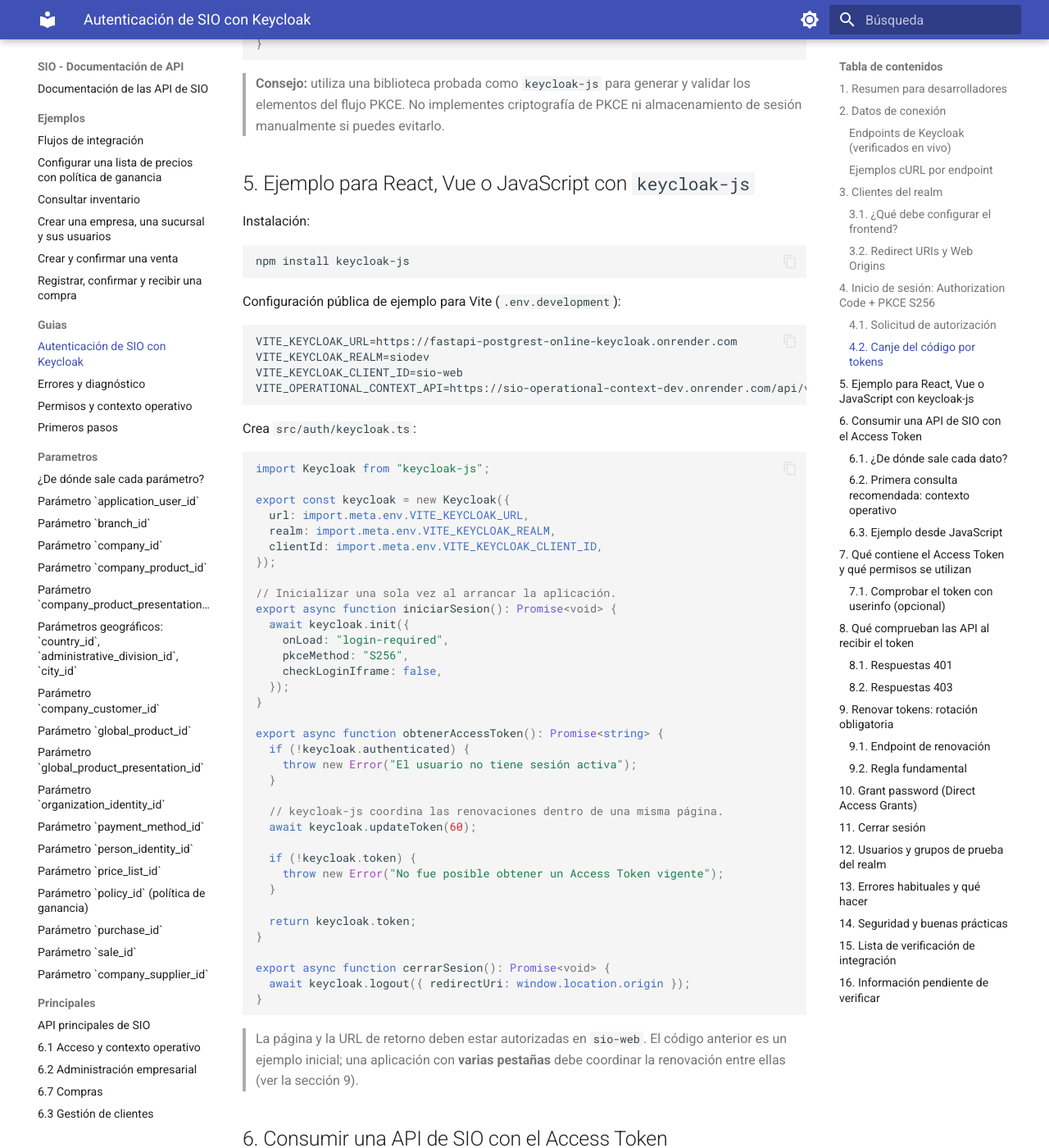
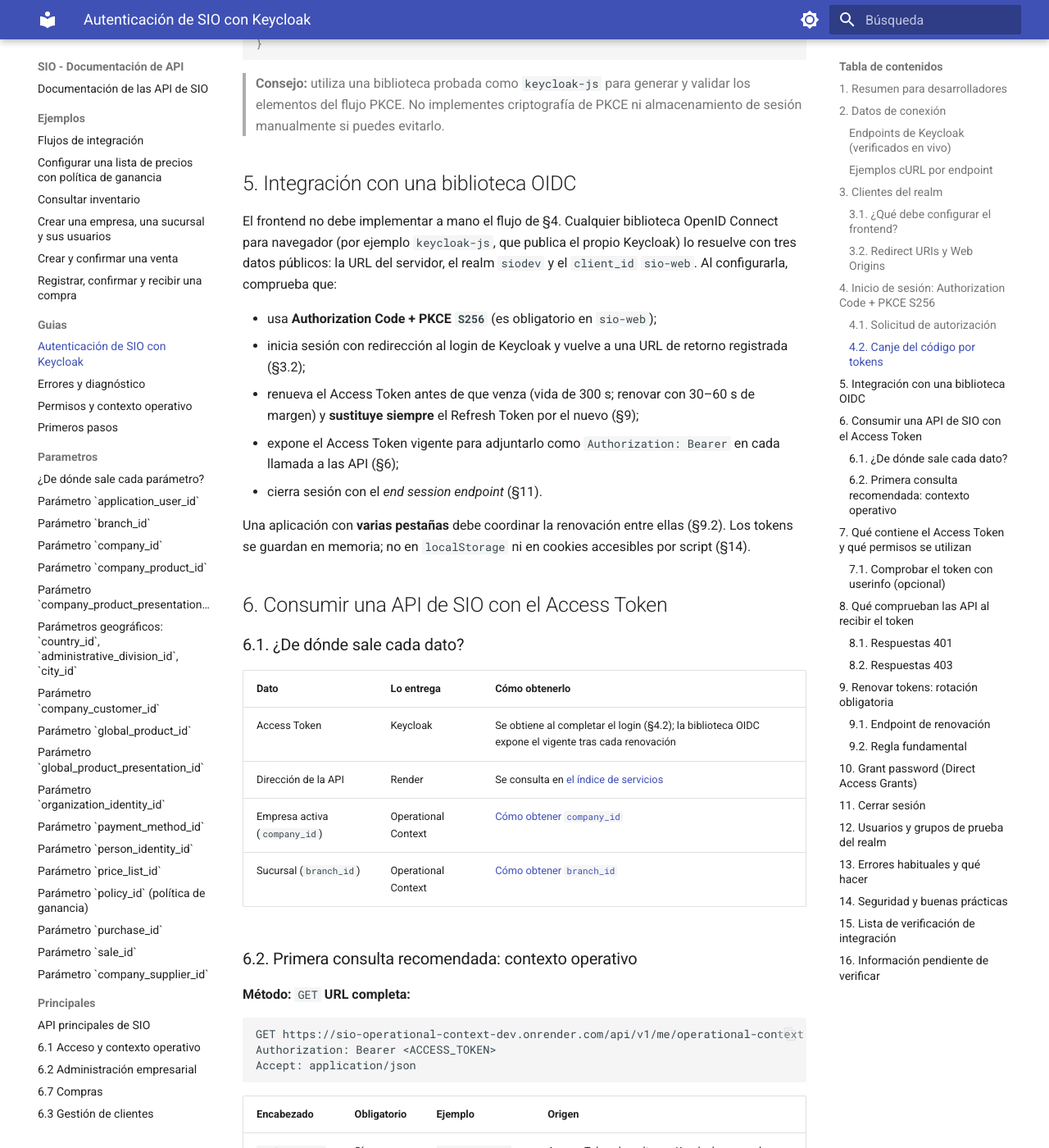
Before and after one commit to Pipicano25/sio-api-docs, an MkDocs documentation site: the page built from docs/guias/autenticacion.md, in a window 1280 px wide and 1400 px high, scrolled down 11121 px. Shown: the whole window at 82% size. Built offline with MkDocs 1.6.1 and Material for MkDocs 9.7.7, drawn with Linux system fonts in a browser that asks for light colours; some of the changed text lies outside the part shown.

Commit message:
docs: sincronizar documentación SIO

````diff
--- a/docs/guias/autenticacion.md
+++ b/docs/guias/autenticacion.md
@@ -299,64 +299,17 @@ No se envía `client_secret`: `sio-web` es público.
 
 > **Consejo:** utiliza una biblioteca probada como `keycloak-js` para generar y validar los elementos del flujo PKCE. No implementes criptografía de PKCE ni almacenamiento de sesión manualmente si puedes evitarlo.
 
-## 5. Ejemplo para React, Vue o JavaScript con `keycloak-js`
+## 5. Integración con una biblioteca OIDC
 
-Instalación:
+El frontend no debe implementar a mano el flujo de §4. Cualquier biblioteca OpenID Connect para navegador (por ejemplo `keycloak-js`, que publica el propio Keycloak) lo resuelve con tres datos públicos: la URL del servidor, el realm `siodev` y el `client_id` `sio-web`. Al configurarla, comprueba que:
 
-```bash
-npm install keycloak-js
-```
+- usa **Authorization Code + PKCE `S256`** (es obligatorio en `sio-web`);
+- inicia sesión con redirección al login de Keycloak y vuelve a una URL de retorno registrada (§3.2);
+- renueva el Access Token antes de que venza (vida de 300 s; renovar con 30–60 s de margen) y **sustituye siempre** el Refresh Token por el nuevo (§9);
+- expone el Access Token vigente para adjuntarlo como `Authorization: Bearer` en cada llamada a las API (§6);
+- cierra sesión con el *end session endpoint* (§11).
 
-Configuración pública de ejemplo para Vite (`.env.development`):
-
-```dotenv
-VITE_KEYCLOAK_URL=https://fastapi-postgrest-online-keycloak.onrender.com
-VITE_KEYCLOAK_REALM=siodev
-VITE_KEYCLOAK_CLIENT_ID=sio-web
-VITE_OPERATIONAL_CONTEXT_API=https://sio-operational-context-dev.onrender.com/api/v1
-```
-
-Crea `src/auth/keycloak.ts`:
-
-```ts
-import Keycloak from "keycloak-js";
-
-export const keycloak = new Keycloak({
-  url: import.meta.env.VITE_KEYCLOAK_URL,
-  realm: import.meta.env.VITE_KEYCLOAK_REALM,
-  clientId: import.meta.env.VITE_KEYCLOAK_CLIENT_ID,
-});
-
-// Inicializar una sola vez al arrancar la aplicación.
-export async function iniciarSesion(): Promise<void> {
-  await keycloak.init({
-    onLoad: "login-required",
-    pkceMethod: "S256",
-    checkLoginIframe: false,
-  });
-}
-
-export async function obtenerAccessToken(): Promise<string> {
-  if (!keycloak.authenticated) {
-    throw new Error("El usuario no tiene sesión activa");
-  }
-
-  // keycloak-js coordina las renovaciones dentro de una misma página.
-  await keycloak.updateToken(60);
-
-  if (!keycloak.token) {
-    throw new Error("No fue posible obtener un Access Token vigente");
-  }
-
-  return keycloak.token;
-}
-
-export async function cerrarSesion(): Promise<void> {
-  await keycloak.logout({ redirectUri: window.location.origin });
-}
-```
-
-> La página y la URL de retorno deben estar autorizadas en `sio-web`. El código anterior es un ejemplo inicial; una aplicación con **varias pestañas** debe coordinar la renovación entre ellas (ver la sección 9).
+Una aplicación con **varias pestañas** debe coordinar la renovación entre ellas (§9.2). Los tokens se guardan en memoria; no en `localStorage` ni en cookies accesibles por script (§14).
 
 ## 6. Consumir una API de SIO con el Access Token
 
@@ -364,7 +317,7 @@ export async function cerrarSesion(): Promise<void> {
 
 | Dato | Lo entrega | Cómo obtenerlo |
 |---|---|---|
-| Access Token | Keycloak | Se obtiene al completar el login; con `keycloak-js` se lee mediante `obtenerAccessToken()` |
+| Access Token | Keycloak | Se obtiene al completar el login (§4.2); la biblioteca OIDC expone el vigente tras cada renovación |
 | Dirección de la API | Render | Se consulta en [el índice de servicios](../index.md#api-por-microservicio) |
 | Empresa activa (`company_id`) | Operational Context | [Cómo obtener `company_id`](../parametros/company-id.md) |
 | Sucursal (`branch_id`) | Operational Context | [Cómo obtener `branch_id`](../parametros/branch-id.md) |
@@ -435,38 +388,6 @@ curl --request GET \
 | `memberships[].branches[].reason` | string \| null | Causa estable cuando `allowed` es `false` |
 
 Un usuario autenticado sin membresías recibe `memberships: []`. Esta respuesta permite elegir la empresa y la sucursal activas; el detalle completo está en la ficha de [Operational Context](../servicios/operational-context.md).
-
-### 6.3. Ejemplo desde JavaScript
-
-```ts
-import { obtenerAccessToken } from "./auth/keycloak";
-
-export async function consultarContextoOperativo() {
-  const token = await obtenerAccessToken();
-  const respuesta = await fetch(
-    "https://sio-operational-context-dev.onrender.com/api/v1/me/operational-context",
-    {
-      headers: {
-        Authorization: `Bearer ${token}`,
-        Accept: "application/json",
-      },
-    }
-  );
-
-  if (respuesta.status === 401) {
-    throw new Error("Sesión no válida o expirada; revisar renovación de token");
-  }
-  if (respuesta.status === 403) {
-    const traceId = respuesta.headers.get("X-Trace-Id");
-    throw new Error(`El usuario no tiene permiso para esta operación (trace_id: ${traceId})`);
-  }
-  if (!respuesta.ok) {
-    throw new Error(`Error consultando Operational Context: ${respuesta.status}`);
-  }
-
-  return respuesta.json();
-}
-```
 
 **Siguiente paso:** [obtener la empresa](../parametros/company-id.md), [obtener la sucursal](../parametros/branch-id.md) y consultar el [catálogo de servicios](../index.md).
 
@@ -737,11 +658,7 @@ GET /realms/siodev/protocol/openid-connect/logout
 Host: fastapi-postgrest-online-keycloak.onrender.com
 ```
 
-`post_logout_redirect_uri` debe estar autorizada en el cliente (*Valid Post Logout Redirect URIs*). `sio-web` tiene *front-channel logout* habilitado. Con `keycloak-js`:
-
-```ts
-await keycloak.logout({ redirectUri: window.location.origin });
-```
+`post_logout_redirect_uri` debe estar autorizada en el cliente (*Valid Post Logout Redirect URIs*). `sio-web` tiene *front-channel logout* habilitado; la biblioteca OIDC construye esta URL al cerrar sesión.
 
 Alternativa sin redirección (revoca la sesión desde el cliente):
 
````
